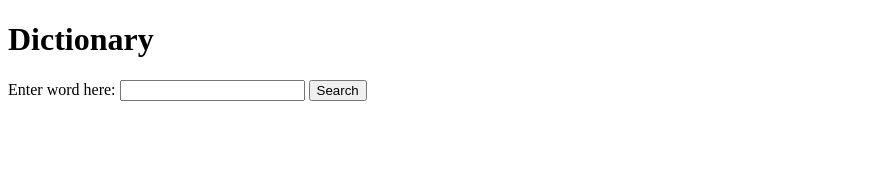
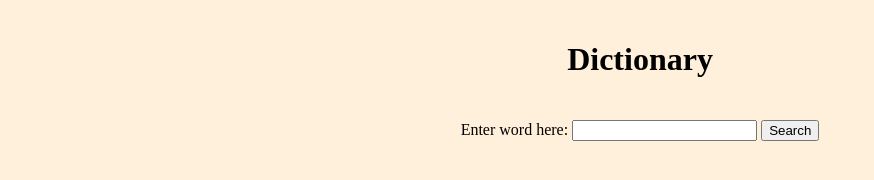
Before and after one commit to KatyaW-01/wordly-dictionary-SPA, a website: page index.html in a window 1280 px wide. Shown: the whole page, without its empty margins (0-874 px from the left). Drawn offline with Linux system fonts and the light colour scheme.

Commit message:
Add initial css

```diff
--- a/css/styles.css
+++ b/css/styles.css
@@ -0,0 +1,19 @@
+body {
+  background-color: #fff0db;
+}
+
+h1 {
+  text-align: center;
+  padding: 20px;
+}
+
+.form {
+  display: block;
+  text-align: center;
+}
+
+form {
+  display: inline-block;
+  margin-left: auto;
+  margin-right: auto;
+}
--- a/index.html
+++ b/index.html
@@ -8,11 +8,13 @@
   </head>
   <body>
     <h1>Dictionary</h1>
-    <form id="word-lookup">
-      <label for="word">Enter word here:</label>
-      <input type="text" id="word" name="word" required>
-      <button type="submit">Search</button>
-    </form>
+    <div class="form">
+      <form id="word-lookup">
+        <label for="word">Enter word here:</label>
+        <input type="text" id="word" name="word" required>
+        <button type="submit">Search</button>
+      </form>
+    </div>
     <div id="word-results"></div>
     <div id="audio"></div>
     <script src="./js/main.js"></script>
```
